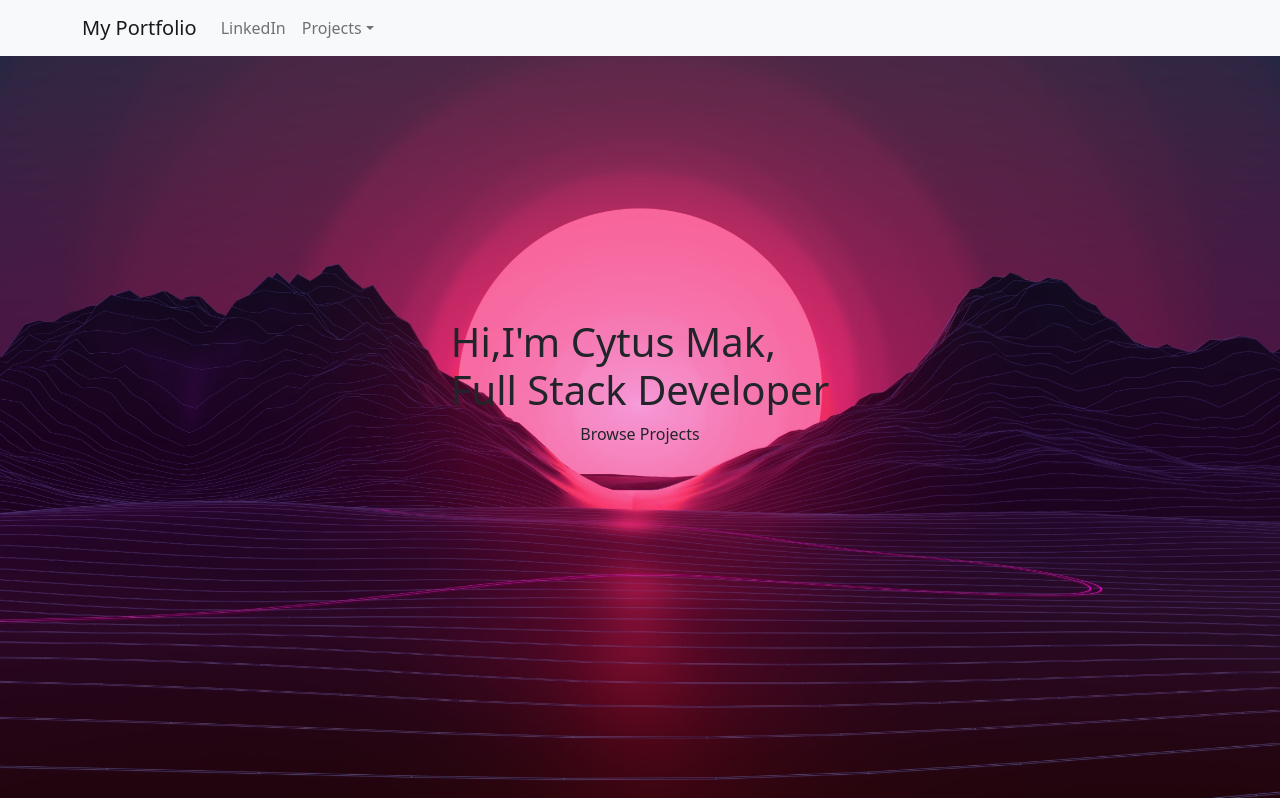
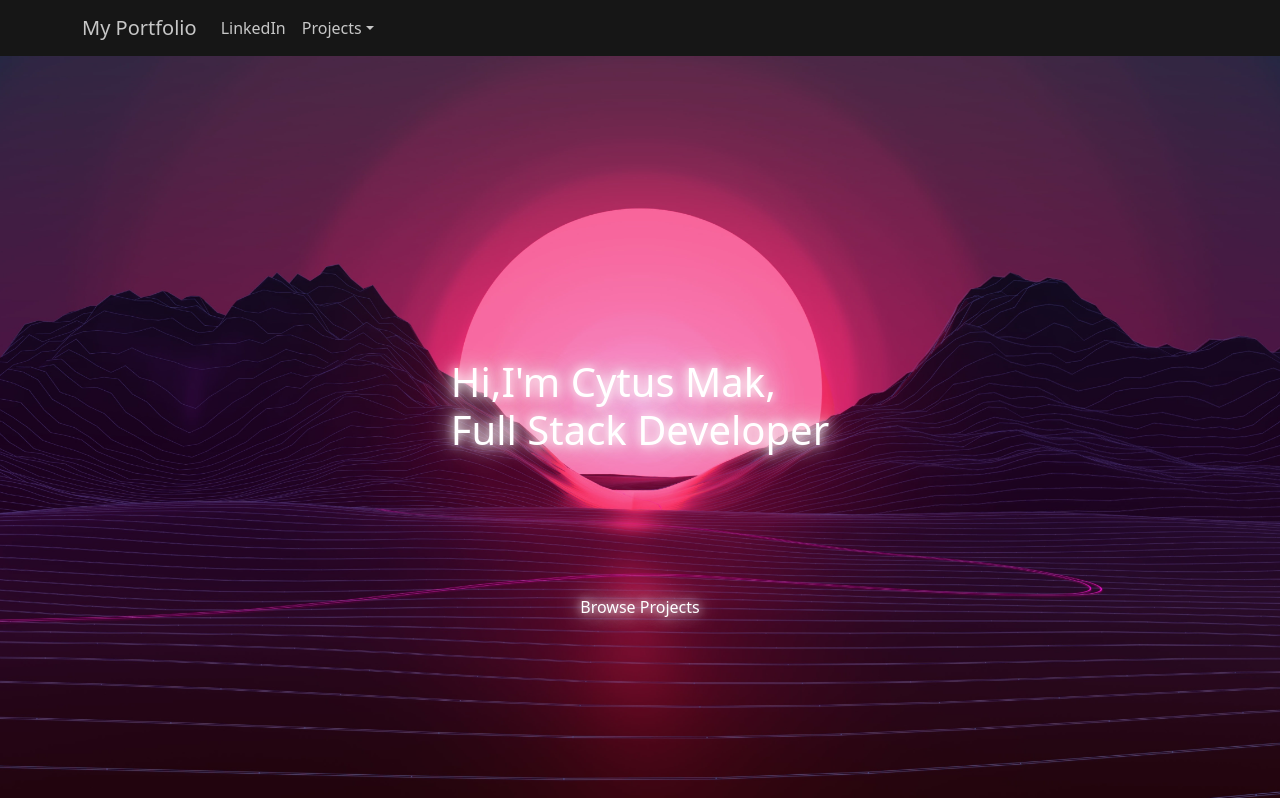
Before and after one commit to YilutMak/Portfolio, a Next.js app: page / in a window 1280 px wide. Shown: the top 798 px of the page. Built offline with nearby package versions, Linux system fonts and the light colour scheme.

Commit message:
home page

```diff
--- a/src/styles/globals.scss
+++ b/src/styles/globals.scss
@@ -5,6 +5,25 @@
   position: fixed;
   top: 0;
   width: 100%;
+  background-color: #161616 !important;
+
+}
+
+.navbar-brand {
+  color:#c7c7c7 !important;
+}
+
+.nav-link {
+    color: #c7c7c7 !important;
+}
+
+.navbar-nav .dropdown-menu {
+    background-color: #262626 !important;
+
+}
+
+.dropdown-item {
+        color: #c7c7c7 !important;
 }
 
 .scroll-item {
@@ -26,23 +45,21 @@ html {
 }
 
 #intro {
-height: 40%;
+height: 100%;
+margin-top: 50%;
+color: rgb(255, 255, 255);
+text-shadow: 0 0 10px #ffffff, 0 0 20px #fff, 0 0 30px #d4d4d4
 }
 
 #browseProject {
-height: 20%;
-margin-bottom: 10%;
+position: relative;
+bottom: 30%;
+color: rgb(255, 255, 255);
+  text-shadow: 0 0 10px #ffffff, 0 0 20px #fff, 0 0 30px #d4d4d4
 }
 
-#introf{
-position: relative;
-top: 40%;
-left: 50%;
-transform: translateX(-50%);
-}
-
-#browseProjectd{
-  margin-top: 10px;
+#browseProject{
+  margin-top: 40%;
 }
 
 #project1 {
```
